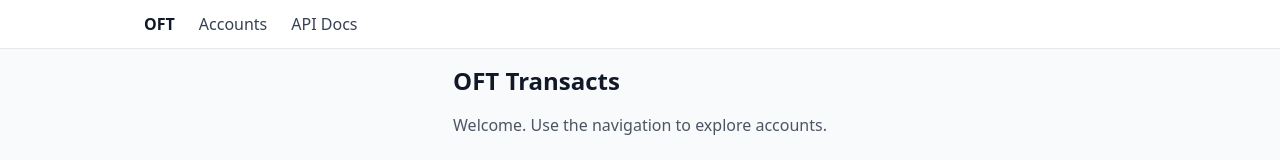
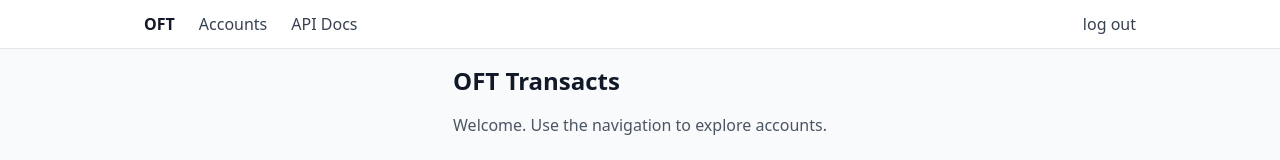
Before and after one commit to rational-agents/oft_transacts, a Vue app in the folder frontend/: page / in a window 1280 px wide. Shown: the top 160 px of the page. Built offline with nearby package versions, Linux system fonts and the light colour scheme; no server answers; what @tanstack/vue-query, oidc-client-ts would draw is missing.

Commit message:
log out link added to my nav bar

```diff
--- a/frontend/src/components/NavBar.vue
+++ b/frontend/src/components/NavBar.vue
@@ -4,6 +4,7 @@
       <RouterLink to="/" class="font-semibold">OFT</RouterLink>
       <RouterLink to="/accounts" class="text-gray-700 hover:text-black">Accounts</RouterLink>
       <a :href="apiDocsUrl" target="_blank" rel="noopener noreferrer" class="text-gray-700 hover:text-black">API Docs</a>
+      <a href="https://rational-agents.ai/" class="ml-auto text-gray-700 hover:text-black">log out</a>
     </nav>
   </header>
 </template>
```
